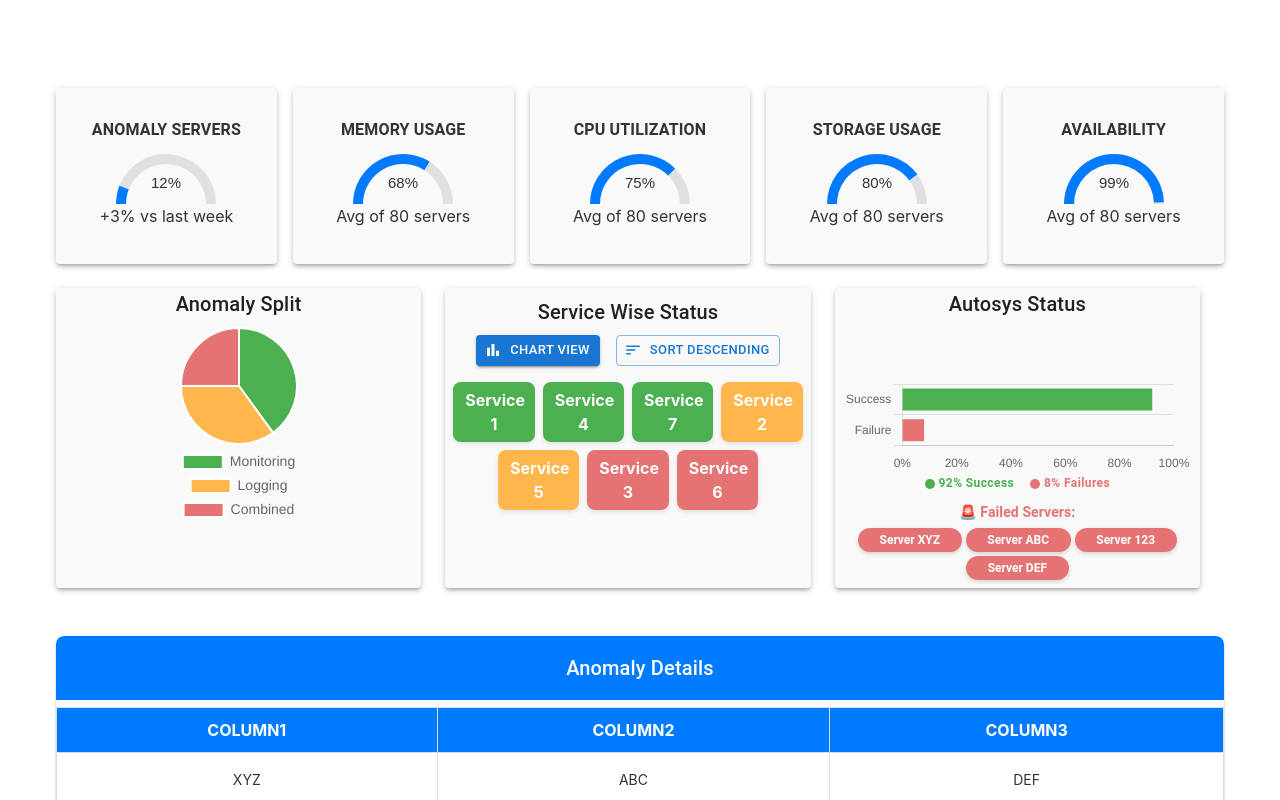
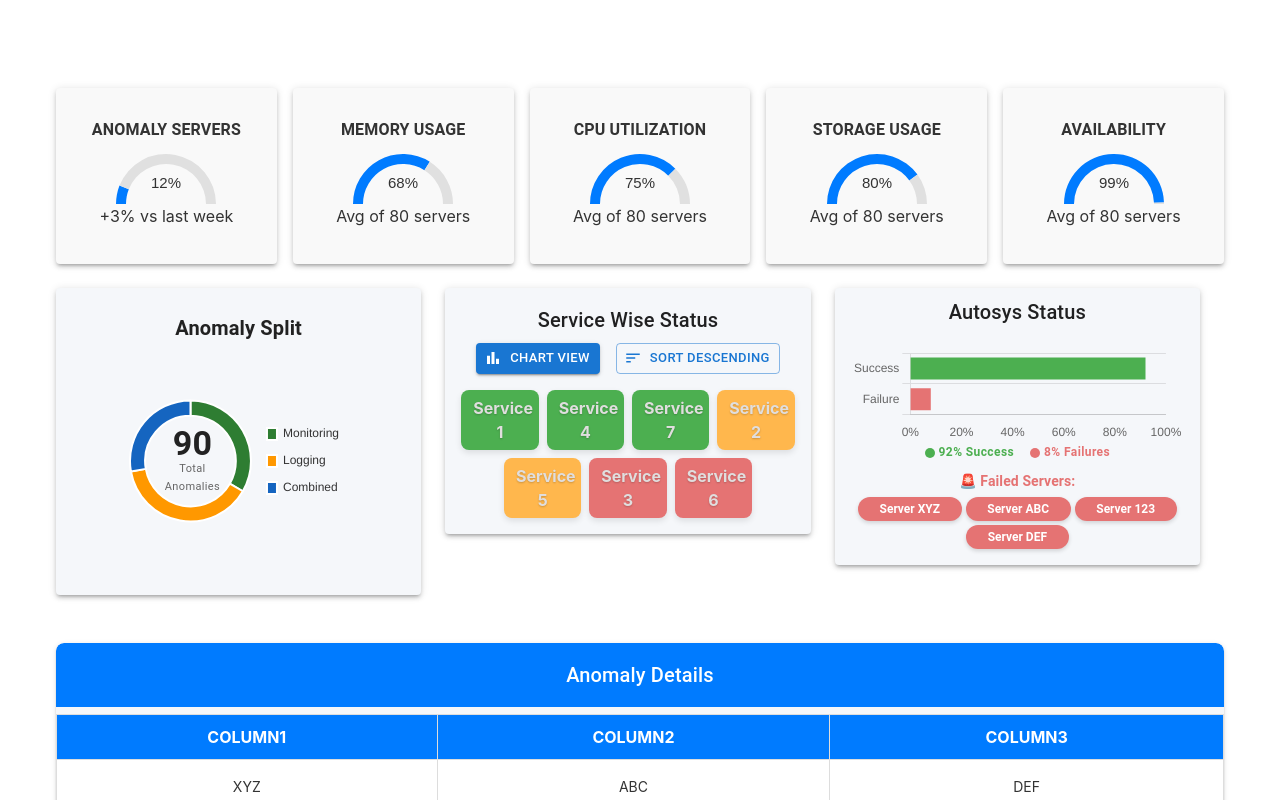
Before and after one commit to anupam268/New-UI, a React (Vite) app in the folder dashboard-new/: page / in a window 1280 px wide. Shown: the top 800 px of the page. Built offline with nearby package versions, Linux system fonts and the light colour scheme.

Commit message:
anomaly split done

```diff
--- a/dashboard-new/src/AnomalyChart.jsx
+++ b/dashboard-new/src/AnomalyChart.jsx
@@ -1,46 +1,110 @@
-import React from "react";
+import React, { useState, useEffect } from "react";
 import { Box, Typography } from "@mui/material";
-import { Pie } from "react-chartjs-2";
+import { Doughnut } from "react-chartjs-2";
 import { Chart, ArcElement, Tooltip, Legend } from "chart.js";
 import data from "./data";
 
 Chart.register(ArcElement, Tooltip, Legend);
 
+const themeColors = {
+  monitoring: "#2E7D32",  // ✅ Dark Green
+  logging: "#FF9800",  // ✅ Orange
+  combined: "#1565C0",  // ✅ Deep Blue
+};
+
 const AnomalyChart = () => {
+  const totalAnomalies = data.anomalySplit.reduce((sum, item) => sum + item.value, 0);
+
+  // ✅ Animate Count-Up Effect
+  const [animatedCount, setAnimatedCount] = useState(0);
+  useEffect(() => {
+    let count = 0;
+    const interval = setInterval(() => {
+      count += Math.ceil(totalAnomalies / 50); // Smooth counting
+      if (count >= totalAnomalies) {
+        setAnimatedCount(totalAnomalies);
+        clearInterval(interval);
+      } else {
+        setAnimatedCount(count);
+      }
+    }, 20);
+    return () => clearInterval(interval);
+  }, [totalAnomalies]);
+
   const chartData = {
-    labels: data.anomalySplit.map(item => item.category),
-    datasets: [{
-      data: data.anomalySplit.map(item => item.value),
-      backgroundColor: ["#4CAF50", "#FFB74D", "#E57373"],
-      hoverOffset: 10,
-    }],
+    labels: data.anomalySplit.map((item) => item.category),
+    datasets: [
+      {
+        data: data.anomalySplit.map((item) => item.value),
+        backgroundColor: [
+          themeColors.monitoring,
+          themeColors.logging,
+          themeColors.combined,
+        ],
+        borderWidth: 2,
+        borderColor: "#FFFFFF", // ✅ White border for separation
+        cutout: "75%", // ✅ Creates the hollow center
+        hoverOffset: 10, // ✅ Enlarges section when hovered
+      },
+    ],
   };
 
   const options = {
-    responsive: true,
     plugins: {
       legend: {
-        position: "bottom",
-        labels: { font: { size: 14 } },
+        display: true,
+        position: "right", // ✅ Legend aligned as per the reference image
+        labels: {
+          boxWidth: 10,
+          padding: 15,
+          color: "#333",
+        },
       },
       tooltip: {
+        enabled: true,
         callbacks: {
           label: function (tooltipItem) {
-            let value = tooltipItem.raw;
-            let total = data.anomalySplit.reduce((sum, item) => sum + item.value, 0);
-            let percentage = ((value / total) * 100).toFixed(1);
-            return `${value} (${percentage}%)`;
+            return `${tooltipItem.raw} anomalies`; // ✅ Show number of anomalies
           },
         },
       },
     },
+    responsive: true,
+    maintainAspectRatio: false,
   };
 
   return (
-    <Box sx={{ display: "flex", flexDirection: "column", alignItems: "center" }}>
-      <Typography variant="h6" gutterBottom>Anomaly Split</Typography>
-      <Box sx={{ width: 200, height: 200 }}>
-        <Pie data={chartData} options={options} />
+    <Box sx={{ textAlign: "center", p: 2, position: "relative" }}>
+      <Typography variant="h6" gutterBottom sx={{ fontWeight: "bold", color: "#222" }}>
+        Anomaly Split
+      </Typography>
+
+      <Box sx={{ width: 220, height: 220, mx: "auto", position: "relative" }}>
+        <Doughnut data={chartData} options={options} />
+
+        {/* ✅ Centered Text Showing Total Anomalies */}
+        <Box
+          sx={{
+            position: "absolute",
+            top: "50%",
+            left: "29%",
+            transform: "translate(-50%, -50%)", // ✅ Centers precisely
+            textAlign: "center",
+            display: "flex",
+            flexDirection: "column",
+            alignItems: "center",
+            justifyContent: "center",
+            width: "80px", // ✅ Ensures the text doesn't stretch
+            height: "80px",
+          }}
+        >
+          <Typography variant="h4" sx={{ fontWeight: "bold", color: "#222", lineHeight: "1" }}>
+            {animatedCount}
+          </Typography>
+          <Typography variant="caption" sx={{ fontSize: "11px", color: "#666" }}>
+            Total Anomalies
+          </Typography>
+        </Box>
       </Box>
     </Box>
   );
--- a/dashboard-new/src/Dashboard.jsx
+++ b/dashboard-new/src/Dashboard.jsx
@@ -13,7 +13,7 @@ Chart.register(ArcElement, Tooltip, Legend);
 // 📌 White Theme Colors
 const themeColors = {
     background: "#ffffff",
-    cardBackground: "#f9f9f9",
+    cardBackground: "#F5F7FA",
     textPrimary: "#333333",
     success: "#28a745",
     warning: "#ffc107",
@@ -182,11 +182,12 @@ const AnomalyDetailsTable = () => {
 const cardStyle = {
     boxShadow: 3,
     bgcolor: themeColors.cardBackground,
-    minHeight: "300px", // ✅ Ensures all cards have the same height
+    minHeight: "25vh", // ✅ Ensures all cards have the same height
     display: "flex",
     flexDirection: "column",
     justifyContent: "space-between",
     alignItems: "center",
+    p:1,
 };
 
 // 📌 Dashboard Component
--- a/dashboard-new/src/ServiceStatusChart.jsx
+++ b/dashboard-new/src/ServiceStatusChart.jsx
@@ -20,6 +20,13 @@ const ServiceStatusChart = () => {
     Warning: "#FFB74D",
     Critical: "#E57373",
   };
+
+  const themeColors = {
+    textPrimary: "#222222", // ✅ Darker for better contrast
+    textSecondary: "#444444", // ✅ Medium-dark for descriptions
+    heading: "#e0dede", // ✅ Slightly bolder black
+  };
+
 
   // ✅ Sort services based on user selection
   const sortedServices = [...data.serviceStatus].sort((a, b) => {
@@ -114,13 +121,15 @@ const ServiceStatusChart = () => {
                   color: "#FFFFFF",
                   padding: "6px 12px",
                   fontWeight: "bold",
+                  color:themeColors.heading,
                   borderRadius: "8px",
                   textAlign: "center",
-                  boxShadow: "0px 2px 4px rgba(0,0,0,0.1)",
+                  boxShadow: "0px 3px 6px rgba(0, 0, 0, 0.1)", // ✅ Soft shadow
+                  textShadow: "0px 1px 2px rgba(0,0,0,0.2)", // ✅ Slight shadow for sharper text
                   transition: "transform 0.2s ease-in-out, box-shadow 0.2s",
                   "&:hover": {
                     transform: "scale(1.05)",
-                    boxShadow: "0px 5px 8px rgba(0,0,0,0.2)",
+                    boxShadow: "0px 5px 10px rgba(0, 0, 0, 0.2)", // ✅ Slight lift on hover
                   },
                 }}
               >
--- a/dashboard-new/src/data.jsx
+++ b/dashboard-new/src/data.jsx
@@ -8,7 +8,7 @@ const data = {
       },
 
     anomalySplit: [
-      { category: "Monitoring", value: 40 },
+      { category: "Monitoring", value: 30 },
       { category: "Logging", value: 35 },
       { category: "Combined", value: 25 },
     ],
```
